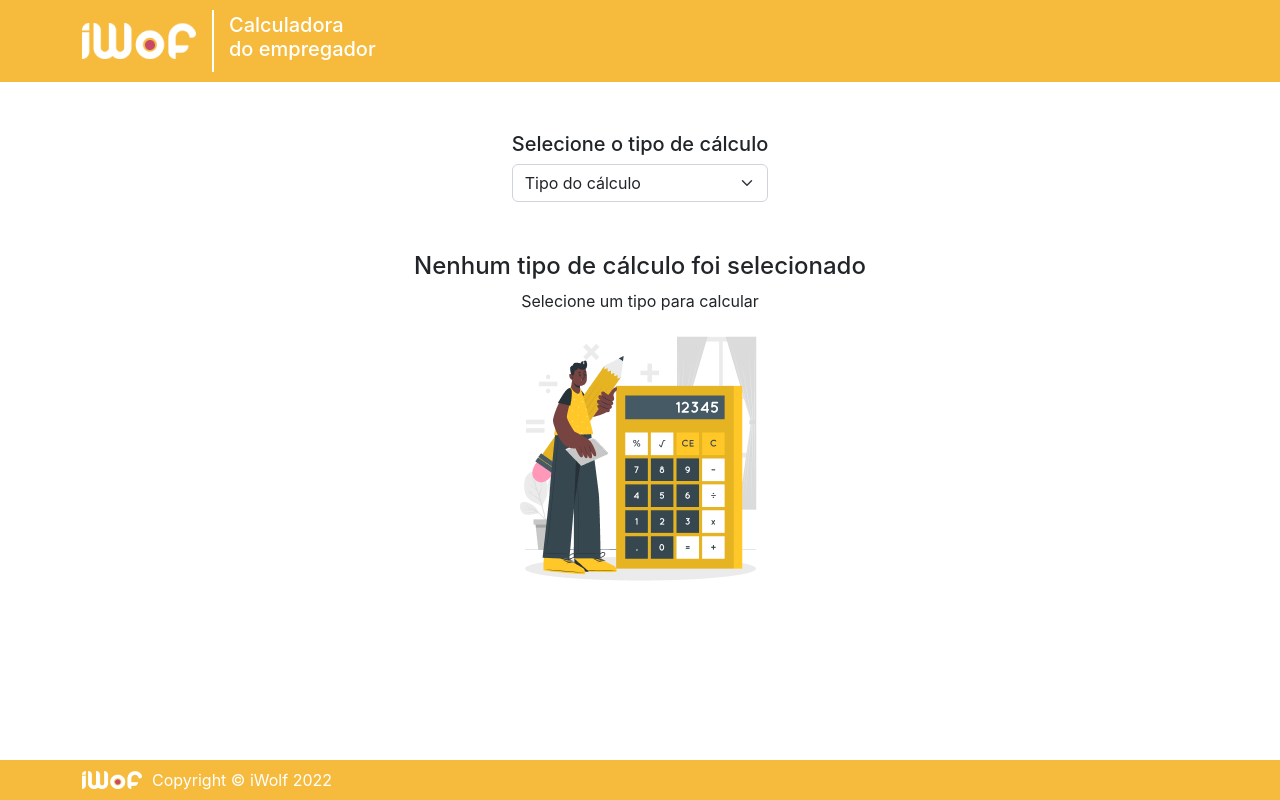
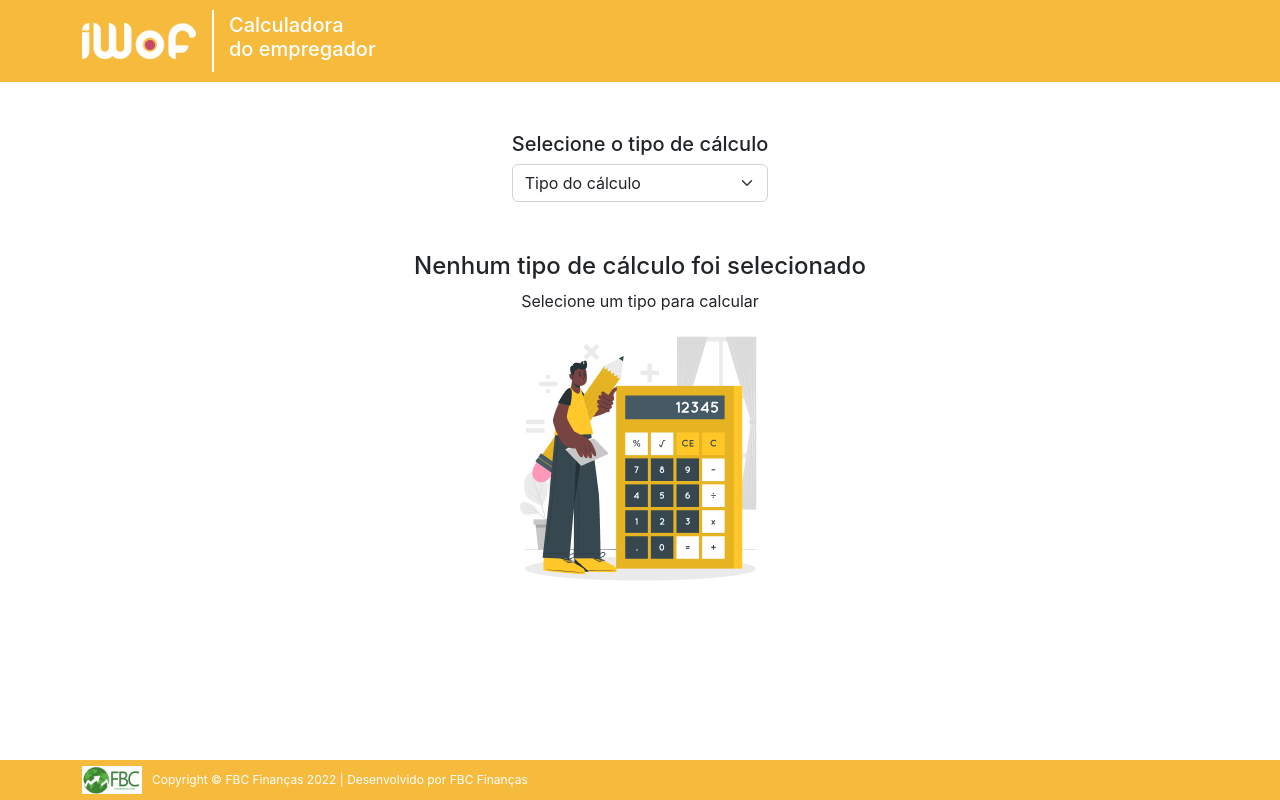
Before and after one commit to adibgoncalves/calculadora-empregador, a React (Create React App) app: page / in a window 1280 px wide. Built offline with nearby package versions, Linux system fonts and the light colour scheme.

Commit message:
Alteração da logo e texto do footer

```diff
--- a/src/components/footer/index.css
+++ b/src/components/footer/index.css
@@ -20,4 +20,6 @@ footer img {
 footer span {
     color: #FFFFFF;
     margin-left: 10px;
+    font-size: 12px;
+    text-align: center;
 }
--- a/src/components/footer/index.js
+++ b/src/components/footer/index.js
@@ -1,15 +1,15 @@
 import React from 'react';
 import Container from 'react-bootstrap/Container';
-import LogoiWof from '../../assets/Logo-iWof.png'
-import './index.css'
+import LogoFbc from '../../assets/fbc-logo.jpeg';
+import './index.css';
 
 function Footer() {
   return (
     <footer>
         <Container>
             <div className='footer-content'>
-                <img src={LogoiWof} alt="Logo iWof"/>
-                <span>Copyright © iWolf 2022</span>
+                <img src={LogoFbc} alt="Logo iWof"/>
+                <span>Copyright © FBC Finanças 2022 | Desenvolvido por FBC Finanças</span>
             </div>
         </Container>
     </footer>
```
Also changed, not shown: src/assets/fbc-logo.jpeg (added).
